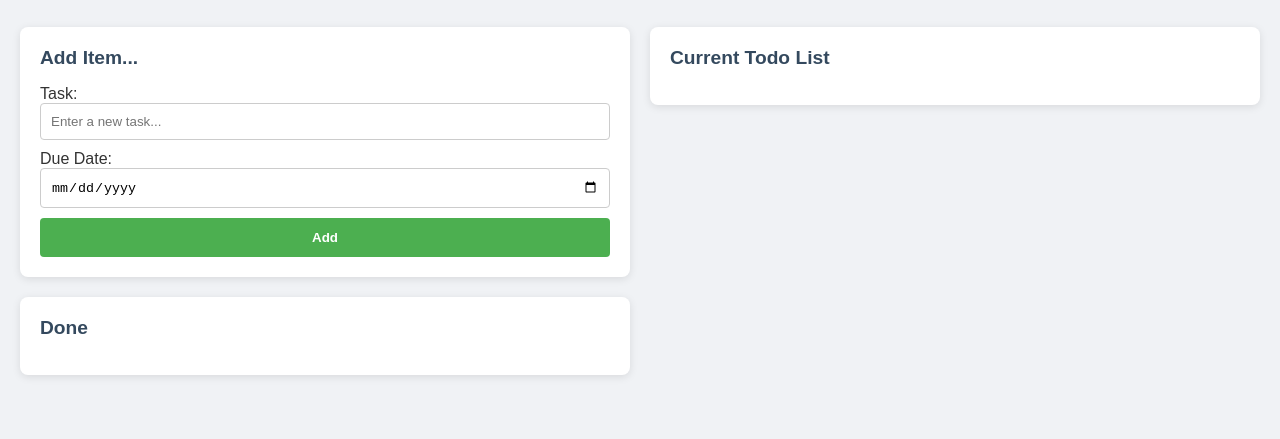
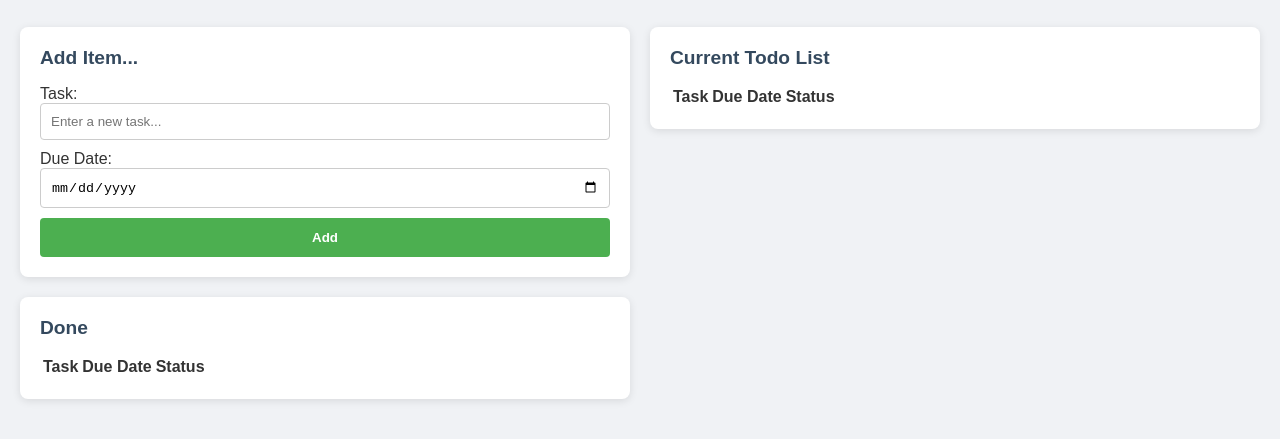
Before and after one commit to tallevy95/todo-app, a plain HTML site: page index.html in a window 1280 px wide. Shown: the part 61-500 px from the top of the page. Drawn offline with Linux system fonts and the light colour scheme.

Commit message:
Changing from <ul> to <table> in the done and list classes.

```diff
--- a/index.html
+++ b/index.html
@@ -26,18 +26,40 @@
               Due Date:
               <input type="date" id="todo-date" />
             </lable>
-            <button type="submit">Add</button>
+            <button id="submit-new-task" type="submit">Add</button>
           </form>
         </div>
         <div class="done">
           <h2>Done</h2>
-          <ul id="done-list"></ul>
+          <table>
+            <thead>
+              <tr>
+                <th>Task</th>
+                <th>Due Date</th>
+                <th>Status</th>
+              </tr>
+            </thead>
+            <tbody id="done-table">
+              <!-- Todo items will be dynamically added here -->
+            </tbody>
+          </table>
         </div>
       </div>
       <div class="right-column">
         <div class="list">
           <h2>Current Todo List</h2>
-          <ul id="todo-list"></ul>
+          <table>
+            <thead>
+              <tr>
+                <th>Task</th>
+                <th>Due Date</th>
+                <th>Status</th>
+              </tr>
+            </thead>
+            <tbody id="todo-table">
+              <!-- Todo items will be dynamically added here -->
+            </tbody>
+          </table>
         </div>
       </div>
     </div>
```
